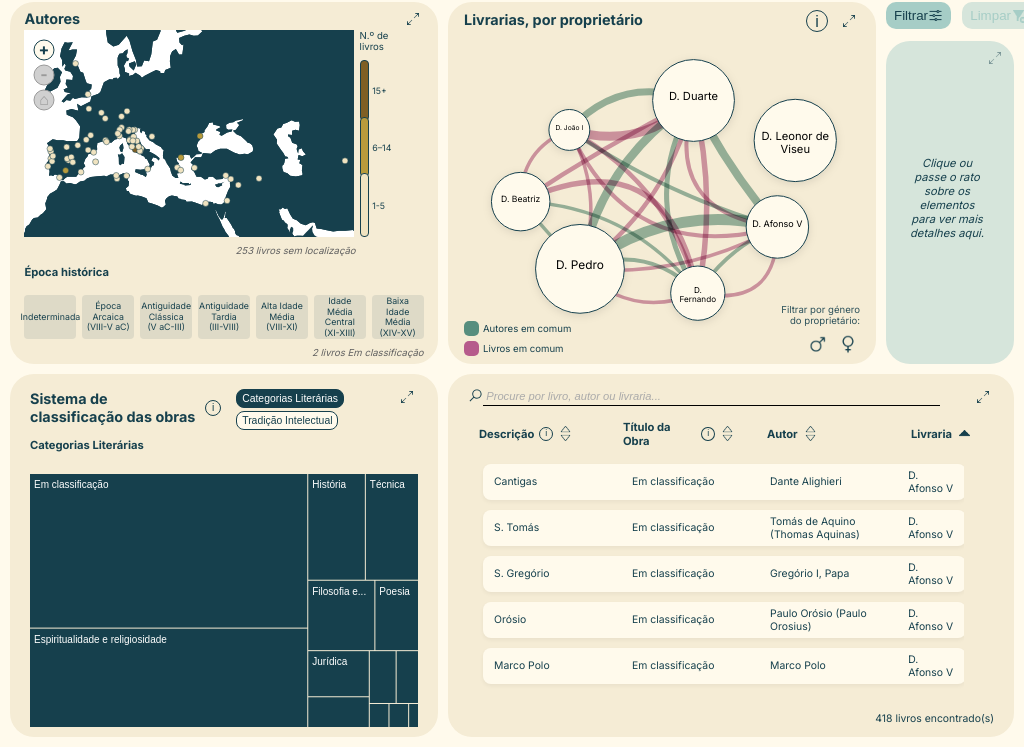
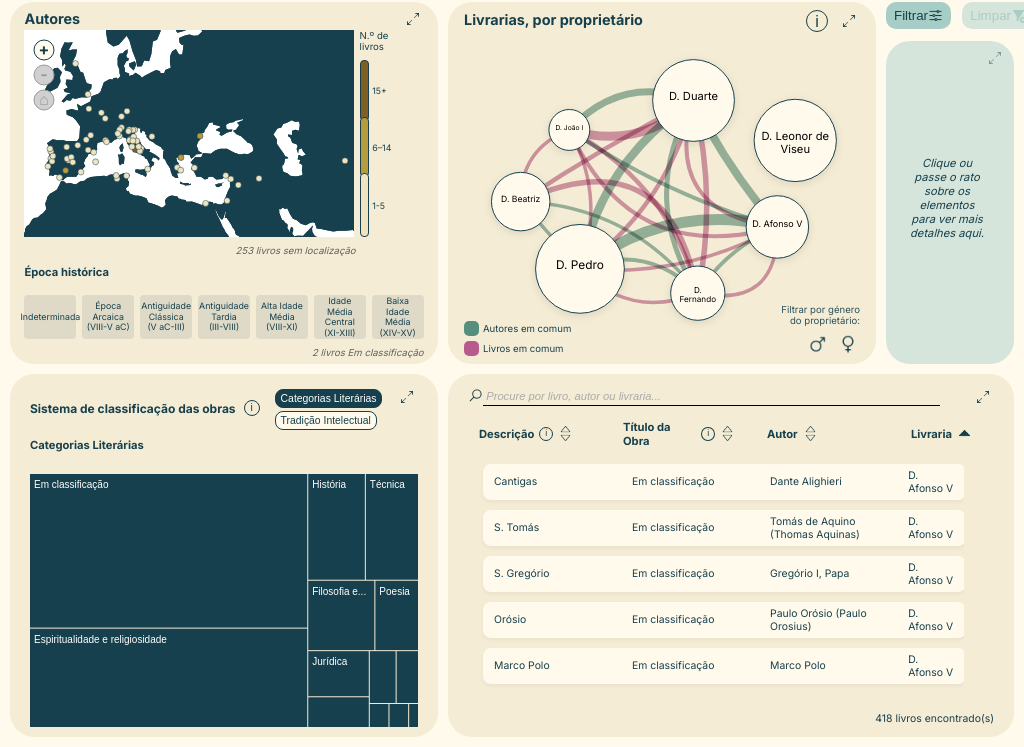
Before and after one commit to mafrib/crypto-books, a plain HTML site: page index.html in a window 1024 px wide. Shown: the part 53-800 px from the top of the page. Drawn offline with nearby package versions, Linux system fonts and the light colour scheme.

Commit message:
fix(treemap): ensure info button stays next to title

```diff
--- a/css/dashboard.css
+++ b/css/dashboard.css
@@ -2044,6 +2044,7 @@ details[open] > summary::after {
   justify-content: space-between;
   margin-bottom: 8px;
   position: relative;
+  flex-wrap: nowrap;
 }
 
 .treemap-title-container {
@@ -2051,6 +2052,7 @@ details[open] > summary::after {
   align-items: center;
   gap: 8px;
   position: relative;
+  flex-wrap: nowrap;
 }
 
 .treemap-title-container .viz-title {
@@ -2809,6 +2811,19 @@ details[open] > summary::after {
 
   .dashboard {
     gap: 10px;
+  }
+
+  .treemap-title-container {
+    flex-shrink: 0;
+  }
+
+  .treemap-title-container .viz-title {
+    font-size: 0.75rem;
+    white-space: nowrap;
+  }
+
+  #treemap-info-btn {
+    flex-shrink: 0;
   }
 }
 
```
